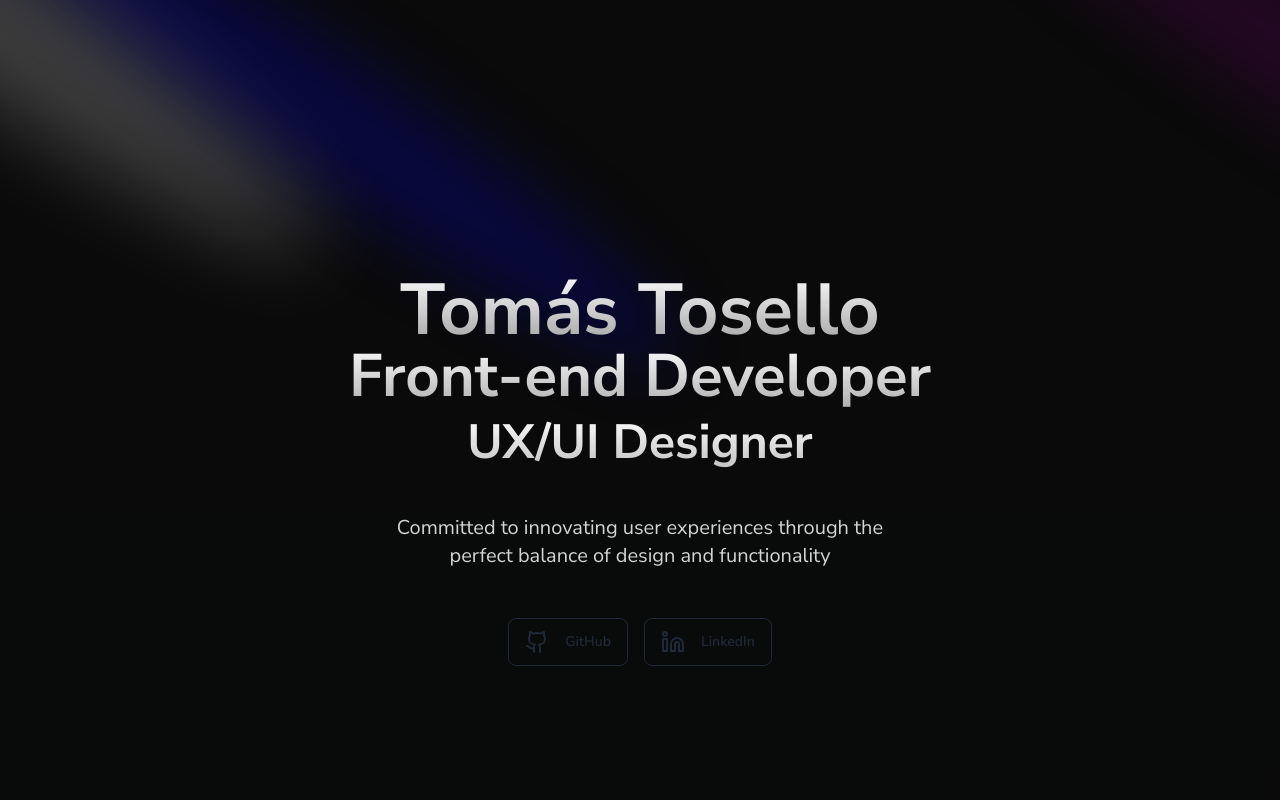
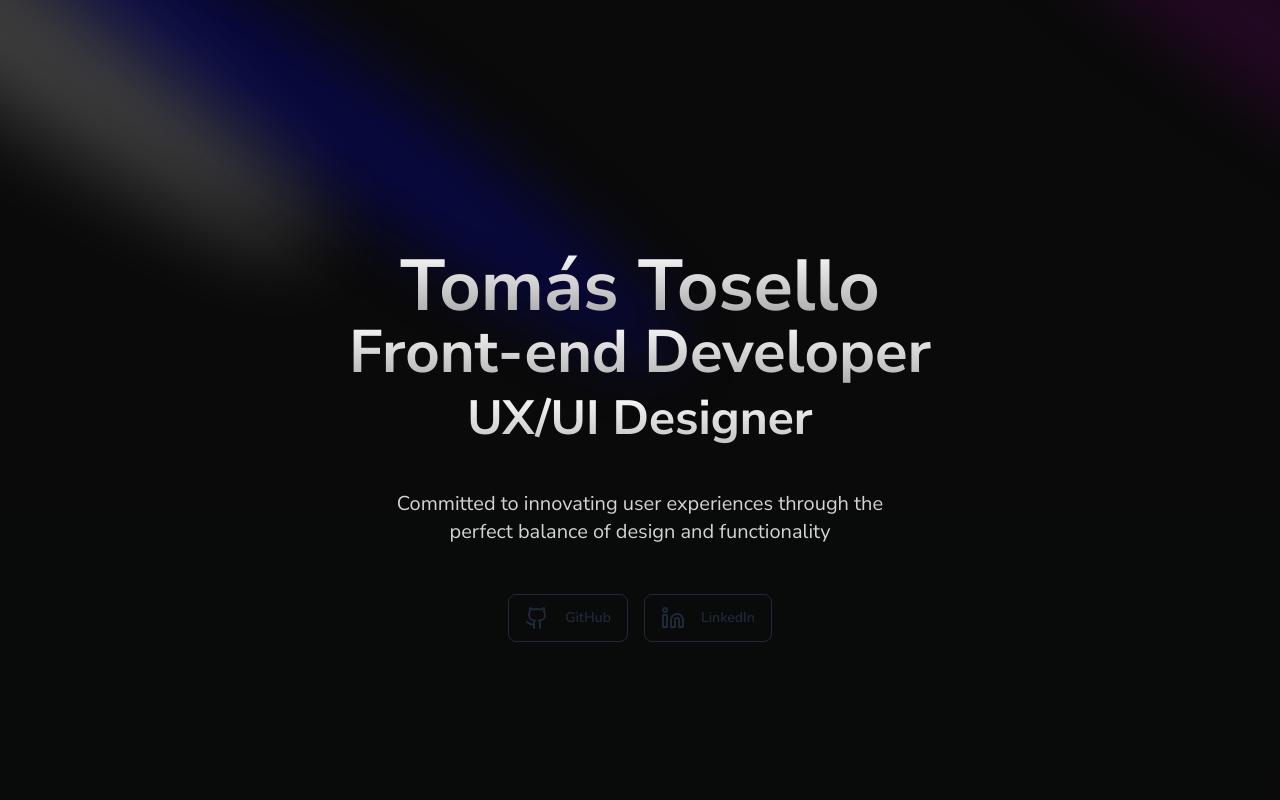
Before and after one commit to tomitose/portfolio-tomas, a React (Vite) app: page / in a window 1280 px wide. Shown: the top 800 px of the page. Built offline with nearby package versions, Linux system fonts and the light colour scheme.

Commit message:
Modify padding in Spotlight

```diff
--- a/src/components/componentsUi/SpotlightPreview.jsx
+++ b/src/components/componentsUi/SpotlightPreview.jsx
@@ -16,7 +16,7 @@
         />
         <Spotlight className="left-80 top-28 h-[80vh] w-[50vw]" fill="blue" />
       </div>
-      <div className=" p-4 max-w-7xl  mx-auto relative z-10  w-full pt-72 md:pt-30">
+      <div className=" p-4 max-w-7xl  mx-auto relative z-10  w-full pt-60 md:pt-30">
         <h1 className="text-4xl md:text-7xl font-bold text-center bg-clip-text text-transparent bg-gradient-to-b from-neutral-50 to-neutral-400 bg-opacity-50">
           Tomás Tosello
         </h1>
```
Also changed, not shown: 4 other files (tests, documents, lock files or other folders).
